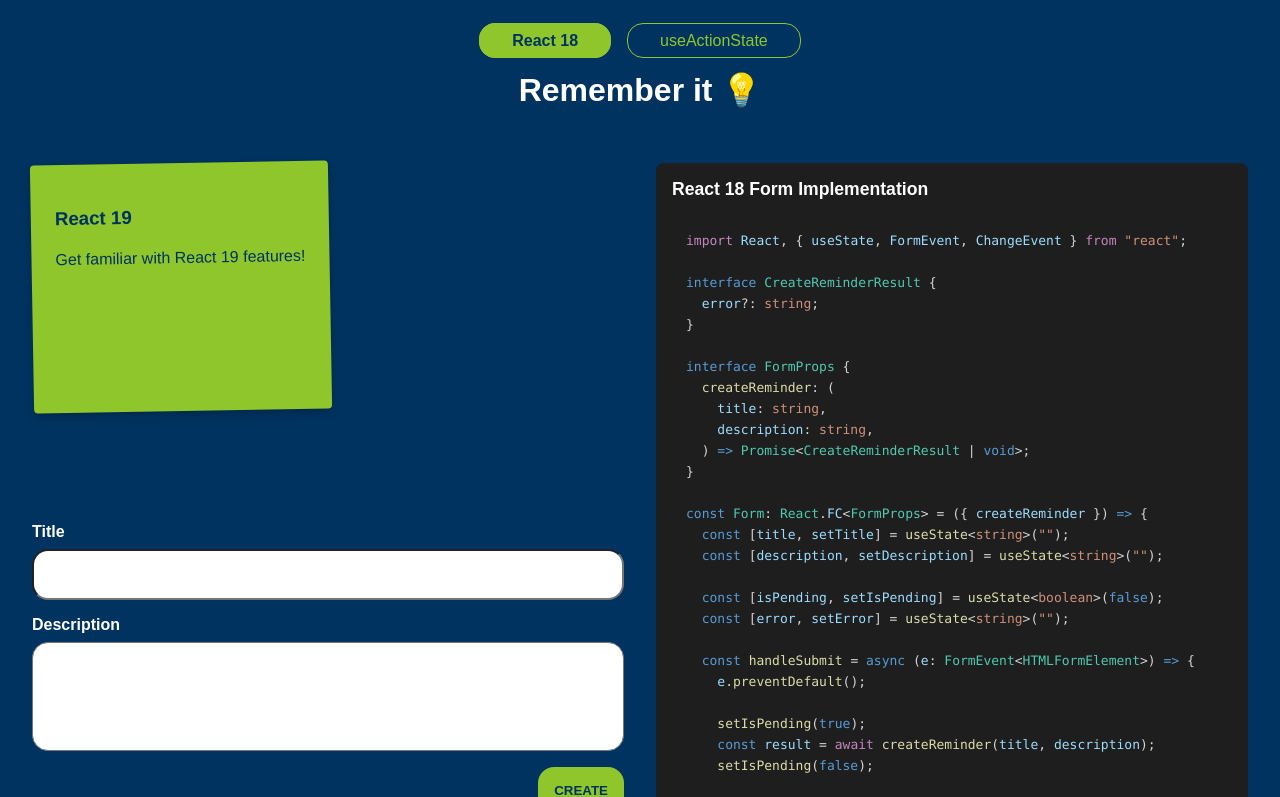
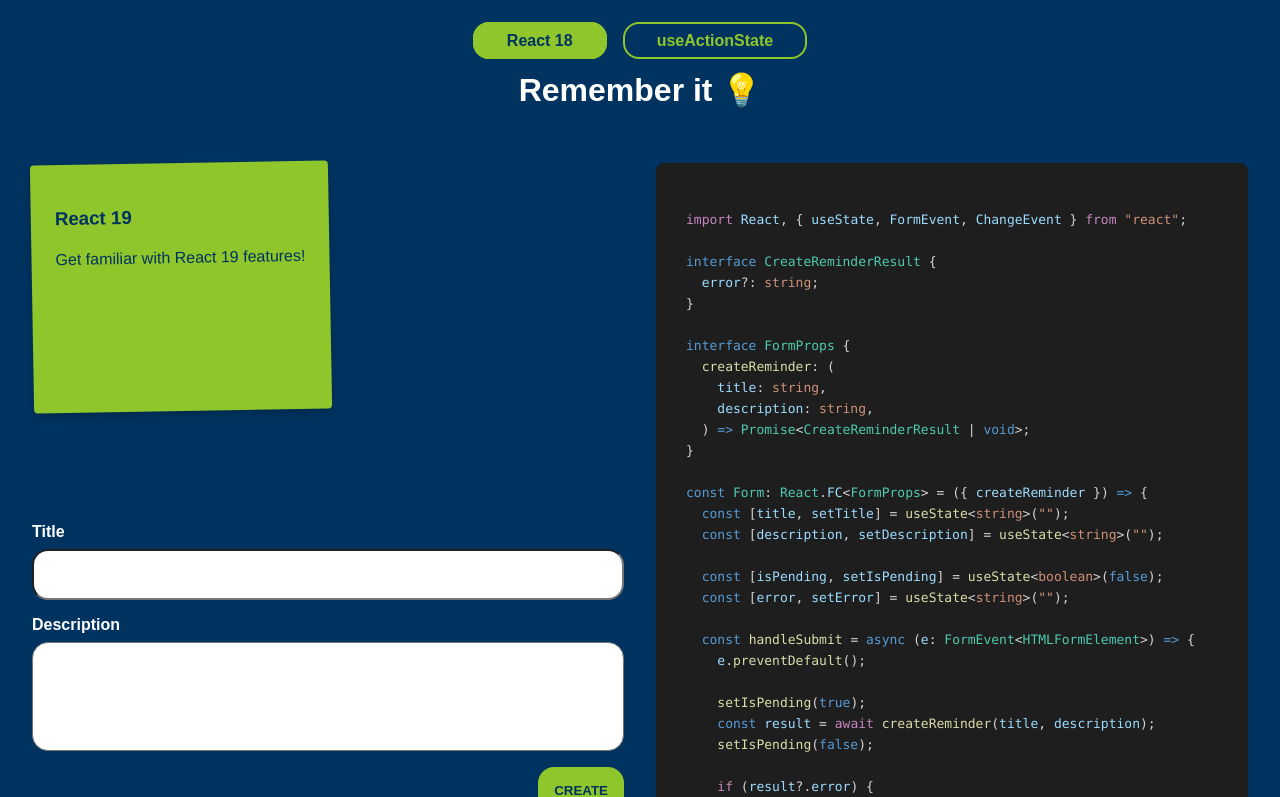
Before and after one commit to hankadev/react19-demo, a React (Vite) app: page /old in a window 1280 px wide. Shown: the top 797 px of the page. Built offline with nearby package versions, Linux system fonts and the light colour scheme.

Commit message:
refactor: unify code style and namings

```diff
--- a/src/App.css
+++ b/src/App.css
@@ -120,9 +120,10 @@
   padding: 0.5rem 2rem;
   text-decoration: none;
   cursor: pointer;
-  border: 1px solid var(--secondary);
+  border: 2px solid var(--secondary);
   border-radius: var(--radius);
   margin: 0.5rem;
+  font-weight: bold;
 }
 
 nav  a.active {
--- a/src/App.jsx
+++ b/src/App.jsx
@@ -6,7 +6,7 @@
   Route,
   Navigate,
 } from "react-router-dom";
-import Navigation from "./components/navigation";
+import Navigation from "./components/Navigation";
 import FormOld from "./components/form-old";
 import FormUseActionState from "./components/form-useActionState";
 import CodePreview from "./components/CodePreview";
@@ -17,7 +17,7 @@
 
 const DELAY = 1000;
 
-function App() {
+const App = () => {
   const [reminders, setReminders] = useState([
     {
       id: 1,
@@ -71,7 +71,7 @@
                 element={<FormOld createReminder={createReminder} />}
               />
               <Route
-                path="/new"
+                path="/use-action-state"
                 element={<FormUseActionState createReminder={createReminder} />}
               />
             </Routes>
@@ -82,22 +82,12 @@
               <Route path="/" element={<Navigate to="/old" replace />} />
               <Route
                 path="/old"
-                element={
-                  <CodePreview
-                    code={FormOldCode}
-                    title="React 18 Form Implementation"
-                    language="tsx"
-                  />
-                }
+                element={<CodePreview code={FormOldCode} language="tsx" />}
               />
               <Route
-                path="/new"
+                path="/use-action-state"
                 element={
-                  <CodePreview
-                    code={FormUseActionStateCode}
-                    title="useActionState Form Implementation"
-                    language="tsx"
-                  />
+                  <CodePreview code={FormUseActionStateCode} language="tsx" />
                 }
               />
             </Routes>
@@ -106,6 +96,6 @@
       </main>
     </Router>
   );
-}
+};
 
 export default App;
--- a/src/components/navigation/index.tsx
+++ b/src/components/Navigation/index.tsx
@@ -5,7 +5,7 @@
     <NavLink to="/old" className="nav-link">
       React 18
     </NavLink>
-    <NavLink to="/new" className="nav-link">
+    <NavLink to="/use-action-state" className="nav-link">
       useActionState
     </NavLink>
   </nav>
--- a/src/components/form-old/index.tsx
+++ b/src/components/form-old/index.tsx
@@ -25,7 +25,7 @@
     const result = await createReminder(title, description);
     setIsPending(false);
 
-    if (result && result.error) {
+    if (result?.error) {
       setError(result.error);
       return;
     }
--- a/src/components/form-useActionState/index.tsx
+++ b/src/components/form-useActionState/index.tsx
@@ -1,4 +1,4 @@
-import React, { useState, FormEvent, ChangeEvent, useActionState } from "react";
+import React, { useActionState } from "react";
 
 interface CreateReminderResult {
   error?: string;
```
Also changed, not shown: src/components/CodePreview/index.jsx (renamed from src/components/CodePreview.jsx).
